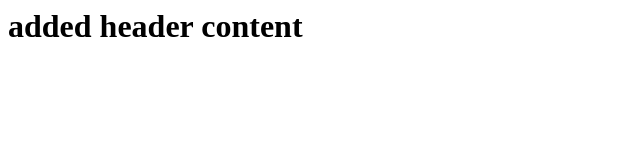
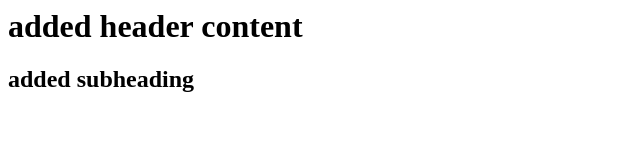
Before and after one commit to i24devops/fetchpull-example, a plain HTML site: page index.html in a window 1280 px wide. Shown: the whole page, without its empty margins (0-640 px from the left). Drawn offline with Linux system fonts and the light colour scheme.

Commit message:
added subheading index.html

```diff
--- a/index.html
+++ b/index.html
@@ -1 +1,3 @@
 <h1>added header content</h1>
+
+<h2>added subheading</h2>
```
